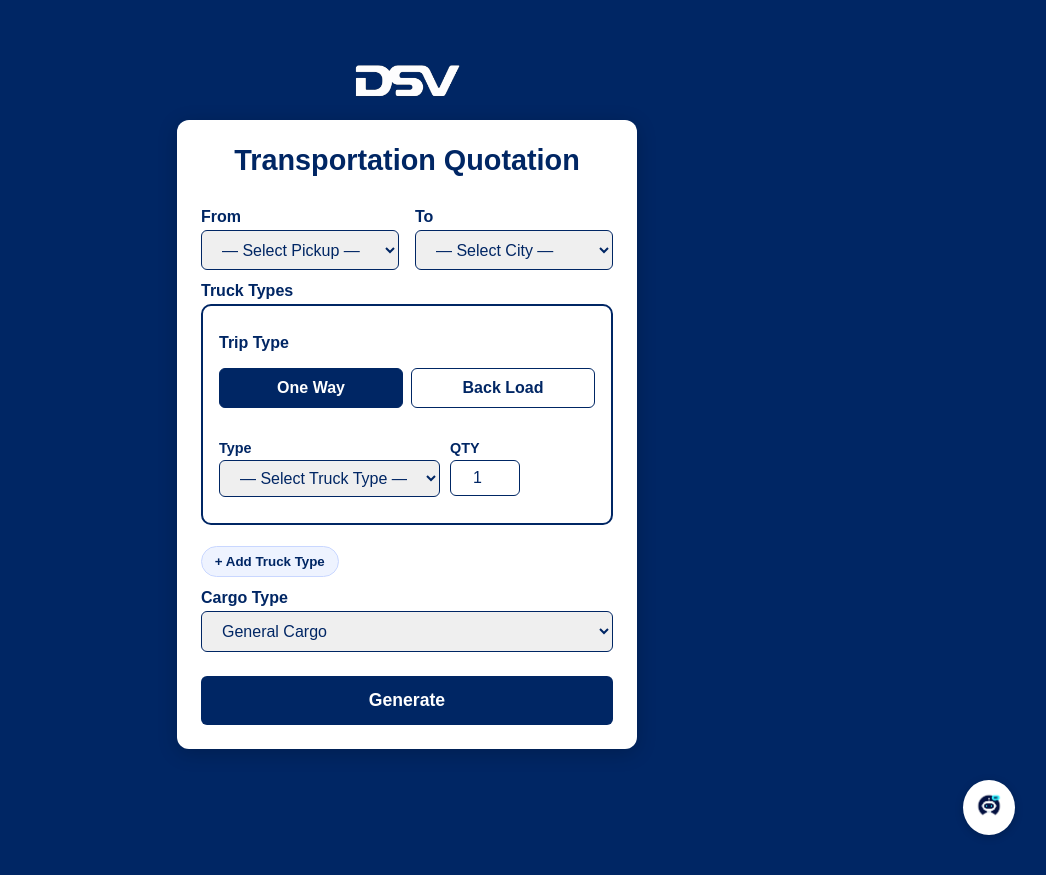
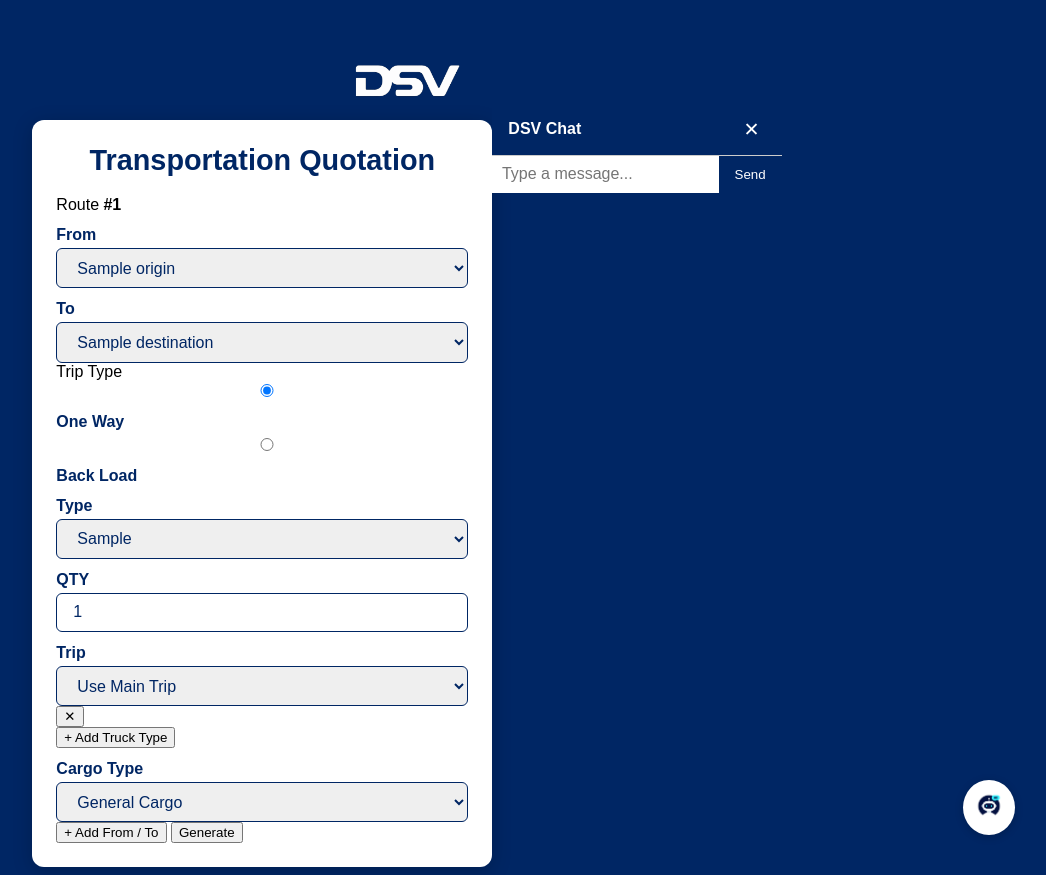
Before and after one commit to Jawadmhd1986/trans_test, a Flask app: template templates/transport_form.html in a window 1280 px wide. Shown: the whole page, without its empty margins (233-1279 px from the left). Run offline with Flask 3, Linux system fonts and the light colour scheme; the template is opened without the code that fills it: most values are stand-ins (such as "Sample title", 1, 10 or a date in 2020).

Commit message:
Update transport_form.html

```diff
--- a/templates/transport_form.html
+++ b/templates/transport_form.html
@@ -2,107 +2,128 @@
 <html lang="en">
 <head>
   <meta charset="UTF-8" />
-  <meta http-equiv="X-UA-Compatible" content="IE=edge"/>
   <meta name="viewport" content="width=device-width, initial-scale=1.0"/>
-  <title>DSV Transportation Quotation</title>
-  <link rel="stylesheet" href="{{ url_for('static', filename='styles.css') }}" />
+  <title>Transportation Quotation</title>
+  <link rel="stylesheet" href="{{ url_for('static', filename='styles.css') }}">
 </head>
 <body>
-  <!-- Floating DSV logo (stays outside the card) -->
-  <img src="{{ url_for('static', filename='dsv_logo.png') }}" alt="DSV Logo" class="dsv-logo" />
+  <section class="quote-section">
+    <img class="dsv-logo" src="{{ url_for('static', filename='dsv_logo.png') }}" alt="DSV" />
 
-  <section class="quote-section">
-    <div class="quote-card">
+    <form id="transport-form" class="quote-card" method="POST" action="/generate_transport">
       <h1>Transportation Quotation</h1>
 
-      <form action="{{ url_for('generate_transport') }}" method="POST">
-        <!-- From / To -->
-        <div class="form-row">
-          <div class="form-group">
-            <label for="origin">From</label>
-            <select id="origin" name="origin" required>
-              <option value="">— Select Pickup —</option>
+      <!-- Route groups holder -->
+      <div id="route-groups" class="route-groups">
+        <!-- ===== Route Group Template (index 0) ===== -->
+        <div class="route-group" data-index="0">
+          <div class="route-header">
+            <span>Route <b>#1</b></span>
+          </div>
+
+          <div class="row two">
+            <div class="field">
+              <label for="origin_0">From</label>
+              <select id="origin_0" name="origin_0" required>
                 {% for o in origins %}
-                <option>{{ o }}</option>
+                <option value="{{ o }}">{{ o }}</option>
                 {% endfor %}
               </select>
             </div>
 
-          <div class="form-group">
-            <label for="destination">To</label>
-            <select id="destination" name="destination" required>
-              <option value="">— Select City —</option>
+            <div class="field">
+              <label for="destination_0">To</label>
+              <select id="destination_0" name="destination_0" required>
                 {% for d in destinations %}
-                <option>{{ d }}</option>
+                <option value="{{ d }}">{{ d }}</option>
                 {% endfor %}
               </select>
             </div>
           </div>
 
-        <!-- Trip Type (will be moved INSIDE the first box by JS) -->
-        <div id="tripTypeGroup" class="form-group">
-          <label>Trip Type</label>
-          <div class="trip-options">
-            <label class="selected">
-              <input type="radio" name="trip_type" value="one_way" checked />
-              <span>One Way</span>
-            </label>
-            <label>
-              <input type="radio" name="trip_type" value="back_load" />
-              <span>Back Load</span>
-            </label>
+          <div class="group-box">
+            <div class="group-title">Trip Type</div>
+            <div class="btn-toggle">
+              <input type="radio" id="one_way_0" name="trip_type_0" value="one_way" checked>
+              <label for="one_way_0">One Way</label>
+              <input type="radio" id="back_load_0" name="trip_type_0" value="back_load">
+              <label for="back_load_0">Back Load</label>
+            </div>
+
+            <!-- Trucks list for this route -->
+            <div class="truck-rows" data-index="0">
+              <div class="row three truck-row">
+                <div class="field">
+                  <label>Type</label>
+                  <select name="truck_type_0[]" class="truck-type">
+                    {% for t in truck_types %}
+                    <option value="{{ t }}">{{ t }}</option>
+                    {% endfor %}
+                  </select>
+                </div>
+
+                <div class="field sm">
+                  <label>QTY</label>
+                  <input type="number" name="truck_qty_0[]" class="truck-qty" value="1" min="1">
+                </div>
+
+                <div class="field">
+                  <label>Trip</label>
+                  <select name="trip_kind_0[]" class="trip-kind">
+                    <option value="">Use Main Trip</option>
+                    <option value="one_way">One Way</option>
+                    <option value="back_load">Back Load</option>
+                  </select>
+                </div>
+
+                <button type="button" class="clear-row" title="Remove row">✕</button>
               </div>
             </div>
 
-        <!-- Truck Types heading + cards container -->
-        <div class="form-group">
-          <label>Truck Types</label>
-
-          <!-- JS will create boxes (.trip-card) inside here -->
-          <div id="truckTypeContainer"></div>
-
-          <button type="button" id="add-truck-type" class="btn-add">+ Add Truck Type</button>
+            <button type="button" class="btn-secondary add-truck" data-index="0">+ Add Truck Type</button>
           </div>
 
-        <!-- Cargo Type -->
-        <div class="form-group">
-          <label for="cargo_type">Cargo Type</label>
-          <select id="cargo_type" name="cargo_type" required>
-            <option value="general">General Cargo</option>
+          <div class="field">
+            <label for="cargo_type_0">Cargo Type</label>
+            <select id="cargo_type_0" name="cargo_type_0">
+              <option value="general" selected>General Cargo</option>
               <option value="chemical">Chemical Load</option>
-            <option value="container">Container</option>
             </select>
           </div>
+        </div>
+        <!-- ===== End Group 0 ===== -->
+      </div>
 
-        <button type="submit" class="btn-generate">Generate</button>
+      <!-- Tracks how many route groups exist -->
+      <input type="hidden" id="groups_count" name="groups_count" value="1"/>
+
+      <!-- Add another From/To (Route) -->
+      <button type="button" id="add-route" class="btn-secondary full">+ Add From / To</button>
+
+      <button type="submit" class="btn-primary full">Generate</button>
     </form>
+
+    <!-- Chat UI -->
+    <button class="chat-toggle" type="button" aria-label="Open chat">
+      <img src="{{ url_for('static', filename='chat-icon.png') }}" alt="chat">
+    </button>
+    <div class="chat-window" id="chatWin" aria-live="polite">
+      <div class="chat-header">
+        <div class="chat-title"><span class="logo"></span><span>DSV Chat</span></div>
+        <button id="chat-close" type="button" title="Close">✕</button>
+      </div>
+      <div class="chat-body" id="chat-box"></div>
+      <div class="chat-footer">
+        <input id="chat-input" type="text" placeholder="Type a message..." />
+        <button id="chat-send" type="button">Send</button>
+      </div>
     </div>
   </section>
 
-  <!-- Chat toggle -->
-  <button class="chat-toggle" aria-label="Chat with DSV">
-    <img src="{{ url_for('static', filename='chat-icon.png') }}" alt="Chat" />
-  </button>
-
-  <!-- Chat box -->
-  <div id="chat-box" class="chat-box" aria-live="polite">
-    <div class="chat-header">
-      <span>DSV Assistant</span>
-      <button id="chat-close" title="Close chat">×</button>
-    </div>
-    <div id="chat-messages" class="chat-messages"></div>
-    <div class="chat-footer">
-      <input type="text" id="chat-input" placeholder="Type a message…" />
-      <button id="chat-send" type="button">Send</button>
-    </div>
-  </div>
-
-  <!-- Globals for JS -->
   <script>
-    window.TRUCK_TYPES  = {{ truck_types|tojson }};
-    window.CICPA_CITIES = {{ cicpa_cities|tojson }};
-    window.LOCAL_TRUCKS = {{ local_trucks|tojson }};
-    window.CICPA_TRUCKS = {{ cicpa_trucks|tojson }};
+    window.__CICPA_CITIES__ = {{ cicpa_cities|tojson }};
+    window.__LOCAL_TRUCKS__ = {{ local_trucks|tojson }};
+    window.__CICPA_TRUCKS__ = {{ cicpa_trucks|tojson }};
   </script>
   <script src="{{ url_for('static', filename='chatbot.js') }}"></script>
 </body>
```
Lines whose indentation alone changed are shown as unchanged.
